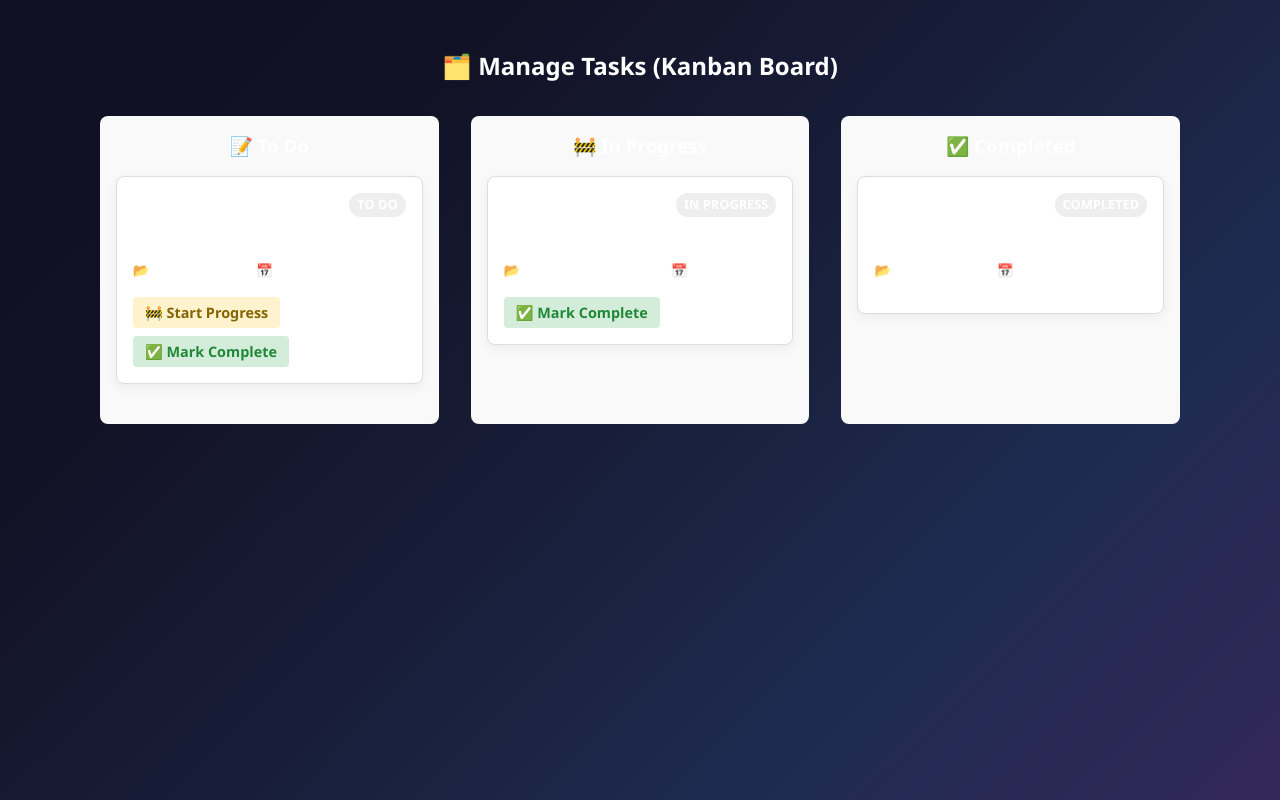
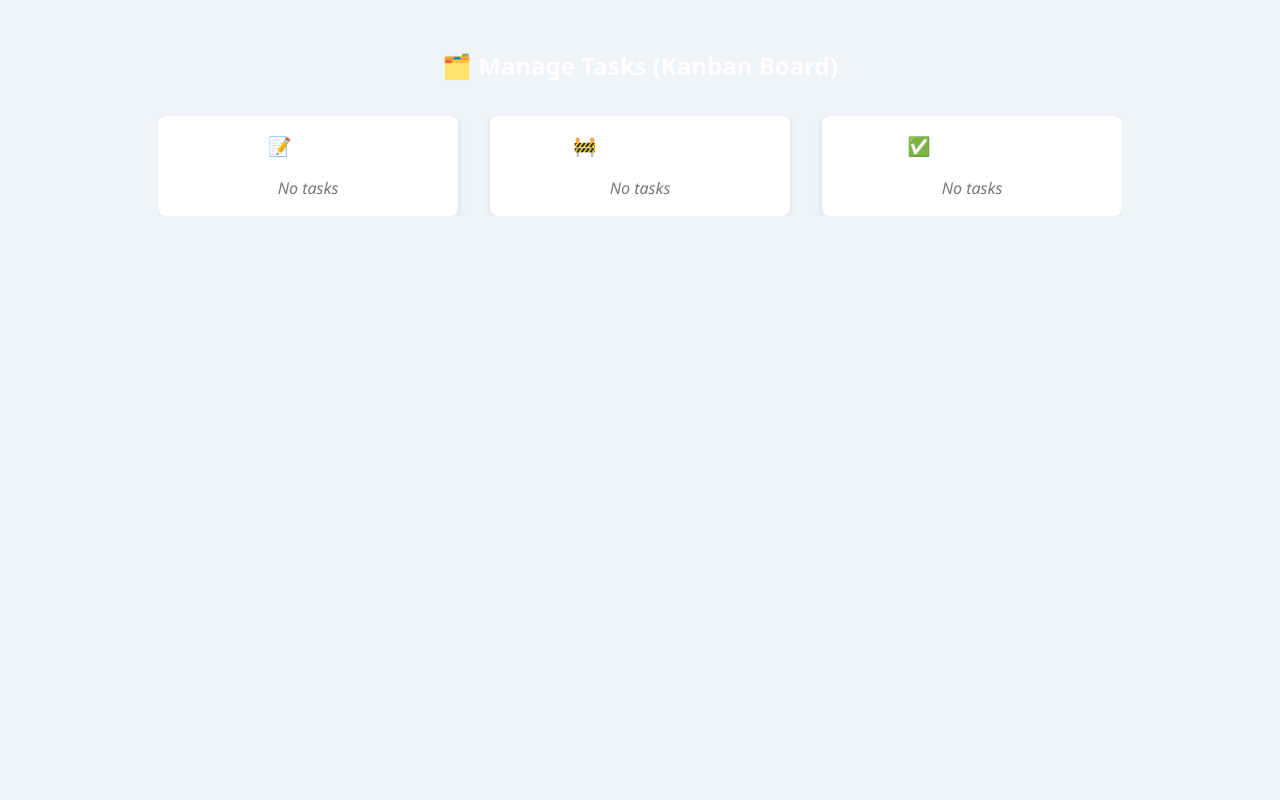
Before and after one commit to Akshaygohrava/Task-Management-System, a React (Vite) app: page /manage-tasks in a window 1280 px wide. Built offline with nearby package versions, Linux system fonts and the light colour scheme.

Commit message:
All Fix Working

```diff
--- a/src/Components/TaskMng/AddTask.css
+++ b/src/Components/TaskMng/AddTask.css
@@ -1,175 +1,112 @@
-.add-task-wrapper {
+/* === ManageTasks Wrapper === */
+.manage-task-wrapper {
   display: flex;
-  justify-content: center;
-  align-items: flex-start;
+  flex-direction: column;
+  align-items: center;
+  padding: 3rem 1rem;
   min-height: 100vh;
-  width: 100%;
-  padding: 3rem 1rem;
+  background: #f0f4f8;
   font-family: "Segoe UI", Tahoma, Geneva, Verdana, sans-serif;
 }
 
-.add-task-wrapper.light {
-  background-color: #f4f4fa;
+/* === Kanban Board === */
+.kanban-board {
+  display: flex;
+  gap: 2rem;
+  margin-top: 2rem;
+  overflow-x: auto;
 }
 
-.add-task-wrapper.dark {
-  background: linear-gradient(
-    135deg,
-    #101024,
-    #121226,
-    #181e39,
-    #1e2b51,
-    #332757
-  );
+.kanban-column {
+  flex: 1;
+  min-width: 300px;
+  background: #ffffff;
+  border-radius: 8px;
+  padding: 1rem;
+  box-shadow: 0 2px 8px rgba(0, 0, 0, 0.1);
 }
 
-.add-task-container {
-  max-width: 420px;
-  width: 100%;
-  padding: 2rem;
-  border-radius: 12px;
-  margin-bottom: 3rem;
-  transition: all 0.3s ease;
+.kanban-column h3 {
+  text-align: center;
+  margin-bottom: 1rem;
 }
 
-.add-task-container h2 {
+.kanban-column p {
   text-align: center;
-  margin-bottom: 1.5rem;
+  font-style: italic;
+  color: #777;
 }
 
-.add-task-container form {
-  display: flex;
-  flex-direction: column;
-  gap: 1rem;
+/* === Task Card === */
+.task-card {
+  background: #ffffff;
+  border: 1px solid #ddd;
+  border-radius: 8px;
+  padding: 1rem;
+  margin-bottom: 1rem;
+  transition: transform 0.2s ease;
 }
 
-.form-group,
-.field-group {
-  display: flex;
-  flex-direction: column;
+.task-card:hover {
+  transform: translateY(-4px);
 }
 
-.row-fields {
+.task-header {
   display: flex;
-  gap: 1rem;
-  flex-wrap: wrap;
+  justify-content: space-between;
+  align-items: center;
 }
 
-.add-task-container input,
-.add-task-container textarea,
-.add-task-container select,
-.inline-category-input input {
-  padding: 0.75rem;
-  border-radius: 8px;
-  font-size: 1rem;
-  border: 1px solid rgba(48, 47, 47, 0.341);
+.status-badge {
+  background: #eee;
+  border-radius: 20px;
+  padding: 2px 8px;
+  font-size: 0.75rem;
+  text-transform: uppercase;
+  font-weight: bold;
 }
 
-.inline-category-input {
-  display: flex;
-  align-items: center;
-  gap: 0.5rem;
+.task-info p {
+  margin: 0.5rem 0;
 }
 
-.btn-group {
-  display: flex;
-  justify-content: space-between;
-  gap: 1rem;
-  color: #000000;
+.task-actions {
+  margin-top: 1rem;
 }
 
-.small-btn {
-  font-size: 0.9rem;
-  padding: 0.6rem 2rem;
-  background: linear-gradient(135deg, #63ffb9, #8d75bb);
-  color: #000000;
+.task-actions button {
+  margin-right: 0.5rem;
+  padding: 6px 12px;
+  border: none;
+  border-radius: 4px;
+  cursor: pointer;
 }
 
-.submit-btn:hover {
-  transform: translateY(-2px);
-  box-shadow: 0 6px 16px rgba(0, 0, 0, 0.3);
-}
-
-/* === DARK MODE === */
-.add-task-container.dark {
-  background: rgba(105, 111, 246, 0.12);
-  backdrop-filter: blur(10px);
-  border: 1px solid rgba(105, 111, 246, 0.3);
-  box-shadow: 0 8px 24px rgba(105, 111, 246, 0.15);
+.inprogress-btn {
+  background: #ffc107;
   color: #fff;
 }
 
-.add-task-container.dark input,
-.add-task-container.dark textarea,
-.add-task-container.dark select {
-  background-color: rgba(217, 217, 217, 0.152);
+.complete-btn {
+  background: #28a745;
   color: #fff;
 }
 
-.add-task-container.dark h2 {
-  color: #feffff;
+.inprogress-btn:hover {
+  background: #e0a800;
 }
 
-/* === LIGHT MODE === */
-.add-task-container.light {
-  background: rgba(187, 163, 208, 0.57);
-  border: 1px solid #c7b8f5;
-  color: #14141a;
+.complete-btn:hover {
+  background: #218838;
 }
 
-.add-task-container.light input,
-.add-task-container.light textarea,
-.add-task-container.light select {
-  background: rgba(254, 253, 255, 0.923);
-  border: 1px solid #c7b8f5;
-  color: #000000;
+/* === Responsive === */
+@media (max-width: 768px) {
+  .kanban-board {
+    flex-direction: column;
+  }
+
+  .kanban-column {
+    min-width: 100%;
+  }
 }
-
-.add-task-container.light h2 {
-  color: #696ff6;
-}
-
-.add-task-container.light select option {
-  background-color: #ffffff;
-  color: #000000;
-}
-
-.add-task-container.dark select option {
-  background-color: #1e2b51;
-  color: #ffffff;
-}
-.add-task-wrapper {
-  display: flex;
-  flex-direction: column;
-  align-items: center;
-  min-height: 100vh;
-  width: 100%;
-  padding: 3rem 1rem;
-  font-family: "Segoe UI", Tahoma, Geneva, Verdana, sans-serif;
-}
-
-
-.back-button-wrapper {
-  width: 100%;
-  max-width: 420px; /* Same as container width */
-  /* margin-bottom: 1rem; */
-  align-self: flex-start;
-  padding-left: 1rem;
-}
-
-.back-button {
-  display: inline-block;
-  background: linear-gradient(135deg, #696FF6, #9D7BF6);
-  color: #fff;
-  padding: 0.5rem 1rem;
-  border-radius: 8px;
-  text-decoration: none;
-  font-weight: bold;
-  box-shadow: 0 4px 12px rgba(0, 0, 0, 0.1);
-  transition: background 0.3s, transform 0.2s;
-}
-
-.back-button:hover {
-  background: linear-gradient(135deg, #555BF6, #7D5BF6);
-  transform: translateY(-2px);
-}
--- a/src/Components/TaskMng/ManageTasks.css
+++ b/src/Components/TaskMng/ManageTasks.css
@@ -1,26 +1,41 @@
-/* === Wrapper === */
-.manage-task-wrapper {
+/* === AddTask Wrapper === */
+.add-task-wrapper {
   display: flex;
   flex-direction: column;
   align-items: center;
+  min-height: 100vh;
+  width: 100%;
   padding: 3rem 1rem;
-  min-height: 100vh;
   font-family: "Segoe UI", Tahoma, Geneva, Verdana, sans-serif;
+}
+
+.add-task-wrapper.light {
+  background-color: #f4f4fa;
+}
+
+.add-task-wrapper.dark {
+  background: linear-gradient(
+    135deg,
+    #101024,
+    #121226,
+    #181e39,
+    #1e2b51,
+    #332757
+  );
 }
 
 /* === Back Button === */
 .back-button-wrapper {
   width: 100%;
-  max-width: 900px;
-  margin-bottom: 2rem;
-  margin-top: -7rem;
+  max-width: 420px;
   align-self: flex-start;
-  padding-left: 0.5rem;
+  padding-left: 1rem;
+  margin-bottom: 1rem;
 }
 
 .back-button {
   display: inline-block;
-  background: linear-gradient(135deg, #696FF6, #9D7BF6);
+  background: linear-gradient(135deg, #696ff6, #9d7bf6);
   color: #fff;
   padding: 0.5rem 1rem;
   border-radius: 8px;
@@ -31,366 +46,128 @@
 }
 
 .back-button:hover {
-  background: linear-gradient(135deg, #555BF6, #7D5BF6);
+  background: linear-gradient(135deg, #555bf6, #7d5bf6);
   transform: translateY(-2px);
 }
 
-/* === Container === */
-.manage-task-container {
+/* === AddTask Container === */
+.add-task-container {
+  max-width: 420px;
   width: 100%;
-  max-width: 1200px;
+  padding: 2rem;
   border-radius: 12px;
-  padding: 2rem;
-  margin-top: 2rem;
-  backdrop-filter: blur(12px);
-  border: 1px solid rgba(255, 255, 255, 0.1);
-  box-shadow: 0 8px 24px rgba(0, 0, 0, 0.15);
   transition: all 0.3s ease;
 }
 
-/* === Filter Section === */
-.filter-section {
-  display: flex;
-  flex-wrap: wrap;
-  gap: 1rem;
-  margin-bottom: 1rem;
-}
-
-.filter-section input,
-.filter-section select {
-  padding: 0.6rem 1rem;
-  border-radius: 8px;
-  border: 1px solid #ccc;
-  font-size: 0.9rem;
-  flex: 1;
-  min-width: 150px;
-  transition: border-color 0.2s;
-}
-
-.filter-section input:focus,
-.filter-section select:focus {
-  outline: none;
-  border-color: #696FF6;
-}
-
-/* === Kanban Board === */
-.kanban-board {
-  display: flex;
-  gap: 2rem;
-  margin-top: 2rem;
-  overflow-x: auto;
-}
-
-.kanban-column {
-  flex: 1;
-  min-width: 300px;
-  background: rgba(255, 255, 255, 0.05);
-  border-radius: 12px;
-  padding: 1rem;
-}
-
-.kanban-column h3 {
+.add-task-container h2 {
   text-align: center;
-  margin-bottom: 1rem;
-}
-
-.kanban-column .task-card {
   margin-bottom: 1.5rem;
 }
 
-/* === Task Card === */
-.task-card {
-  border-radius: 12px;
-  padding: 1.5rem;
-  position: relative;
-  background: #ffffff;
-  border: 1px solid #d0d0f5;
-  box-shadow: 0 4px 12px rgba(0, 0, 0, 0.05);
-  transition: transform 0.2s ease;
+.add-task-container form {
+  display: flex;
+  flex-direction: column;
+  gap: 1rem;
 }
 
-.task-card:hover {
-  transform: translateY(-4px);
+.form-group,
+.field-group {
+  display: flex;
+  flex-direction: column;
 }
 
-.task-header {
-  display: flex;
-  justify-content: space-between;
-  align-items: center;
-}
-
-.status-badge {
-  font-size: 0.8rem;
-  padding: 0.25rem 0.75rem;
-  border-radius: 20px;
-  font-weight: bold;
-  text-transform: uppercase;
-}
-
-.status-badge.to-do {
-  background: #e7f3ff;
-  color: #0056b3;
-}
-
-.status-badge.in-progress {
-  background: #fff3cd;
-  color: #856404;
-}
-
-.status-badge.completed {
-  background: #d4edda;
-  color: #155724;
-}
-
-.task-info p {
-  margin: 0.5rem 0;
-}
-
-.task-actions {
-  margin-top: 1rem;
-  display: flex;
-  gap: 0.5rem;
-  flex-wrap: wrap;
-}
-
-.task-actions button {
-  border: none;
-  padding: 0.5rem 1.2rem;
-  border-radius: 8px;
-  cursor: pointer;
-  font-weight: 600;
-  font-size: 0.9rem;
-  display: flex;
-  align-items: center;
-  transition: all 0.25s ease;
-}
-
-.task-actions .inprogress-btn {
-  background: #ffc10733;
-  color: #856404;
-}
-
-.task-actions .inprogress-btn:hover {
-  background: #ffc107;
-  color: #fff;
-}
-
-.task-actions .complete-btn {
-  background: #28a74533;
-  color: #218838;
-}
-
-.task-actions .complete-btn:hover {
-  background: #28a745;
-  color: #fff;
-}
-
-.task-actions .edit-btn {
-  background: #007bff33;
-  color: #0056b3;
-}
-
-.task-actions .edit-btn:hover {
-  background: #007bff;
-  color: #fff;
-}
-
-.task-actions .delete-btn {
-  background: #dc354533;
-  color: #c82333;
-}
-
-.task-actions .delete-btn:hover {
-  background: #dc3545;
-  color: #fff;
-}
-
-/* === Inline Edit Form === */
-.edit-form {
-  margin-top: 1rem;
-  display: flex;
-  flex-direction: column;
-  gap: 0.75rem;
-}
-
-.edit-form input,
-.edit-form textarea {
-  width: 100%;
-  padding: 0.6rem 1rem;
-  border-radius: 8px;
-  border: 1px solid #ccc;
-  font-size: 0.9rem;
-  background: #fff;
-}
-
-.edit-form input:focus,
-.edit-form textarea:focus {
-  outline: none;
-  border-color: #696FF6;
-}
-
-.edit-form textarea {
-  min-height: 80px;
-  resize: vertical;
-}
-
-.edit-actions {
+.row-fields {
   display: flex;
   gap: 1rem;
   flex-wrap: wrap;
 }
 
-.save-btn {
-  background: #28a745;
+.add-task-container input,
+.add-task-container textarea,
+.add-task-container select,
+.inline-category-input input {
+  padding: 0.75rem;
+  border-radius: 8px;
+  font-size: 1rem;
+  border: 1px solid #ccc;
+}
+
+.inline-category-input {
+  display: flex;
+  align-items: center;
+  gap: 0.5rem;
+}
+
+.btn-group {
+  display: flex;
+  justify-content: space-between;
+  gap: 1rem;
+}
+
+.small-btn {
+  font-size: 0.9rem;
+  padding: 0.6rem 2rem;
+  background: linear-gradient(135deg, #63ffb9, #8d75bb);
+  color: #000;
+  border: none;
+  cursor: pointer;
+}
+
+.submit-btn:hover {
+  transform: translateY(-2px);
+  box-shadow: 0 6px 16px rgba(0, 0, 0, 0.3);
+}
+
+.cancel-btn {
+  background: #ccc;
+}
+
+/* === Dark Mode === */
+.add-task-container.dark {
+  background: rgba(105, 111, 246, 0.12);
+  backdrop-filter: blur(10px);
+  border: 1px solid rgba(105, 111, 246, 0.3);
+  box-shadow: 0 8px 24px rgba(105, 111, 246, 0.15);
   color: #fff;
 }
 
-.save-btn:hover {
-  background: #218838;
+.add-task-container.dark input,
+.add-task-container.dark textarea,
+.add-task-container.dark select {
+  background-color: rgba(217, 217, 217, 0.1);
+  color: #fff;
+  border: 1px solid rgba(255, 255, 255, 0.3);
 }
 
-.cancel-btn {
-  background: #6c757d;
+.add-task-container.dark h2 {
   color: #fff;
 }
 
-.cancel-btn:hover {
-  background: #5a6268;
-}
-
-/* === Empty === */
-.empty-msg {
-  text-align: center;
-  font-style: italic;
-  margin-top: 2rem;
-}
-
-/* === Light & Dark Theme === */
-.manage-task-wrapper.light {
-  background: #f0f4f8;
-}
-
-.manage-task-container.light {
-  background: rgba(255, 255, 255, 0.7);
-}
-
-.task-card.light {
-  background: #ffffff;
-  border: 1px solid #d0d0f5;
-}
-
-.empty-msg.light {
-  color: #333;
-}
-
-.manage-task-wrapper.dark {
-  background: linear-gradient(135deg, #0d0d2b, #1a1a3b);
-}
-
-.manage-task-container.dark {
-  background: rgba(30, 30, 60, 0.65);
+.add-task-container.dark select option {
+  background-color: #1e2b51;
   color: #fff;
 }
 
-.task-card.dark {
-  background: rgba(255, 255, 255, 0.05);
-  border: 1px solid rgba(255, 255, 255, 0.1);
+/* === Light Mode === */
+.add-task-container.light {
+  background: rgba(187, 163, 208, 0.57);
+  border: 1px solid #c7b8f5;
+  color: #14141a;
 }
 
-.empty-msg.dark {
-  color: #aaa;
+.add-task-container.light input,
+.add-task-container.light textarea,
+.add-task-container.light select {
+  background: #fff;
+  border: 1px solid #c7b8f5;
+  color: #000;
 }
 
-/* === Responsive === */
-@media (max-width: 768px) {
-  .edit-actions {
-    flex-direction: column;
-    gap: 0.5rem;
-  }
-
-  .filter-section {
-    flex-direction: column;
-  }
-
-  .back-button-wrapper {
-    max-width: 100%;
-  }
-
-  .kanban-board {
-    flex-direction: column;
-  }
-
-  .kanban-column {
-    margin-bottom: 2rem;
-  }
+.add-task-container.light h2 {
+  color: #696ff6;
 }
 
-
-
-
-
-
-.kanban-board {
-  display: flex;
-  gap: 2rem;
-  margin-top: 2rem;
-  overflow-x: auto;
+.add-task-container.light select option {
+  background-color: #fff;
+  color: #000;
 }
-
-.kanban-column {
-  flex: 1;
-  min-width: 300px;
-  background: #f9f9f9;
-  border-radius: 8px;
-  padding: 1rem;
-}
-
-.task-card {
-  background: #fff;
-  border: 1px solid #ddd;
-  border-radius: 8px;
-  padding: 1rem;
-  margin-bottom: 1rem;
-}
-
-.task-header {
-  display: flex;
-  justify-content: space-between;
-  align-items: center;
-}
-
-.status-badge {
-  background: #eee;
-  border-radius: 20px;
-  padding: 2px 8px;
-}
-
-.task-actions {
-  margin-top: 1rem;
-}
-
-.task-actions button {
-  margin-right: 0.5rem;
-  padding: 6px 12px;
-  border: none;
-  border-radius: 4px;
-  cursor: pointer;
-}
-
-.inprogress-btn {
-  background: #ffc107;
-  color: #fff;
-}
-
-.complete-btn {
-  background: #28a745;
-  color: #fff;
-}
-
-.inprogress-btn:hover {
-  background: #e0a800;
-}
-
-.complete-btn:hover {
-  background: #218838;
-}
--- a/src/Components/TaskMng/ManageTasks.jsx
+++ b/src/Components/TaskMng/ManageTasks.jsx
@@ -1,46 +1,28 @@
-import React, { useState } from "react";
+import React, { useState, useEffect } from "react";
 import "./ManageTasks.css";
 
 const ManageTasks = () => {
-  const [tasks, setTasks] = useState([
-    {
-      taskName: "First To Do",
-      description: "This is a to-do task",
-      status: "To Do",
-      category: "Work",
-      priority: "High",
-      date: "2025-07-07"
-    },
-    {
-      taskName: "Second In Progress",
-      description: "This is in progress",
-      status: "In Progress",
-      category: "Personal",
-      priority: "Medium",
-      date: "2025-07-08"
-    },
-    {
-      taskName: "Third Completed",
-      description: "This one is done",
-      status: "Completed",
-      category: "Other",
-      priority: "Low",
-      date: "2025-07-09"
-    }
-  ]);
+  const [tasks, setTasks] = useState([]);
 
-  // Kanban Columns
-  const todoTasks = tasks.filter((task) => task.status === "To Do");
-  const inProgressTasks = tasks.filter((task) => task.status === "In Progress");
-  const completedTasks = tasks.filter((task) => task.status === "Completed");
+  // Load tasks from localStorage on mount
+  useEffect(() => {
+    const saved = JSON.parse(localStorage.getItem("tasks")) || [];
+    setTasks(saved);
+  }, []);
 
-  // Update Task Status
+  // Update task status and save back to localStorage
   const updateStatus = (idx, newStatus) => {
     const updated = tasks.map((t, i) =>
       i === idx ? { ...t, status: newStatus } : t
     );
     setTasks(updated);
+    localStorage.setItem("tasks", JSON.stringify(updated));
   };
+
+  // Kanban Columns
+  const todoTasks = tasks.filter((task) => !task.status || task.status === "To Do");
+  const inProgressTasks = tasks.filter((task) => task.status === "In Progress");
+  const completedTasks = tasks.filter((task) => task.status === "Completed");
 
   return (
     <div className="manage-task-wrapper">
@@ -70,7 +52,6 @@ const ManageTasks = () => {
   );
 };
 
-// === Kanban Column ===
 const KanbanColumn = ({ title, tasks, allTasks, updateStatus }) => (
   <div className="kanban-column">
     <h3>{title}</h3>
@@ -80,24 +61,18 @@ const KanbanColumn = ({ title, tasks, allTasks, updateStatus }) => (
       tasks.map((t) => {
         const idx = allTasks.findIndex((task) => task === t);
         return (
-          <TaskCard
-            key={idx}
-            task={t}
-            idx={idx}
-            updateStatus={updateStatus}
-          />
+          <TaskCard key={idx} task={t} idx={idx} updateStatus={updateStatus} />
         );
       })
     )}
   </div>
 );
 
-// === Task Card ===
 const TaskCard = ({ task, idx, updateStatus }) => (
   <div className="task-card">
     <div className="task-header">
       <h4>{task.taskName}</h4>
-      <span className="status-badge">{task.status}</span>
+      <span className="status-badge">{task.status || "To Do"}</span>
     </div>
     <div className="task-info">
       <p>{task.description}</p>
@@ -106,7 +81,7 @@ const TaskCard = ({ task, idx, updateStatus }) => (
       </small>
     </div>
     <div className="task-actions">
-      {task.status === "To Do" && (
+      {(!task.status || task.status === "To Do") && (
         <button
           className="inprogress-btn"
           onClick={() => updateStatus(idx, "In Progress")}
```
Also changed, not shown: src/Components/TaskMng/AddTask.jsx (+6 -5 lines).
